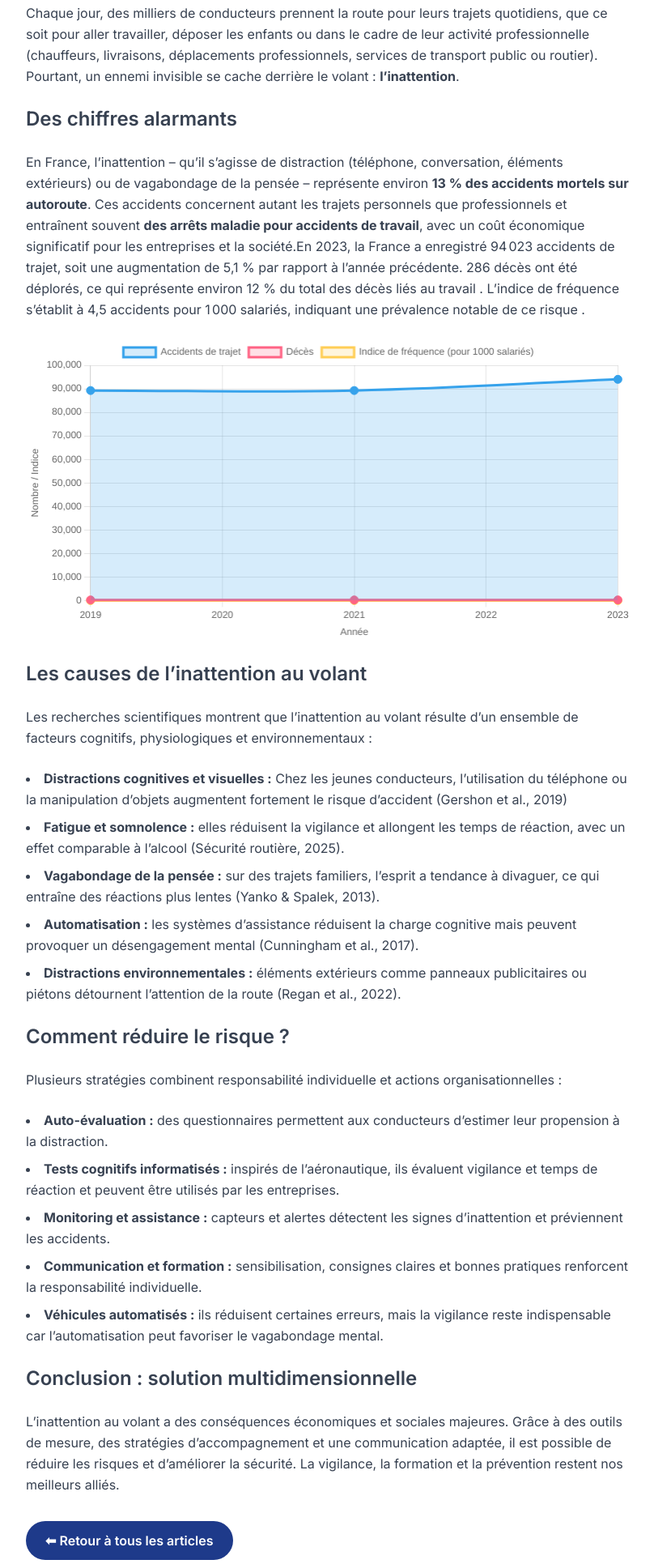
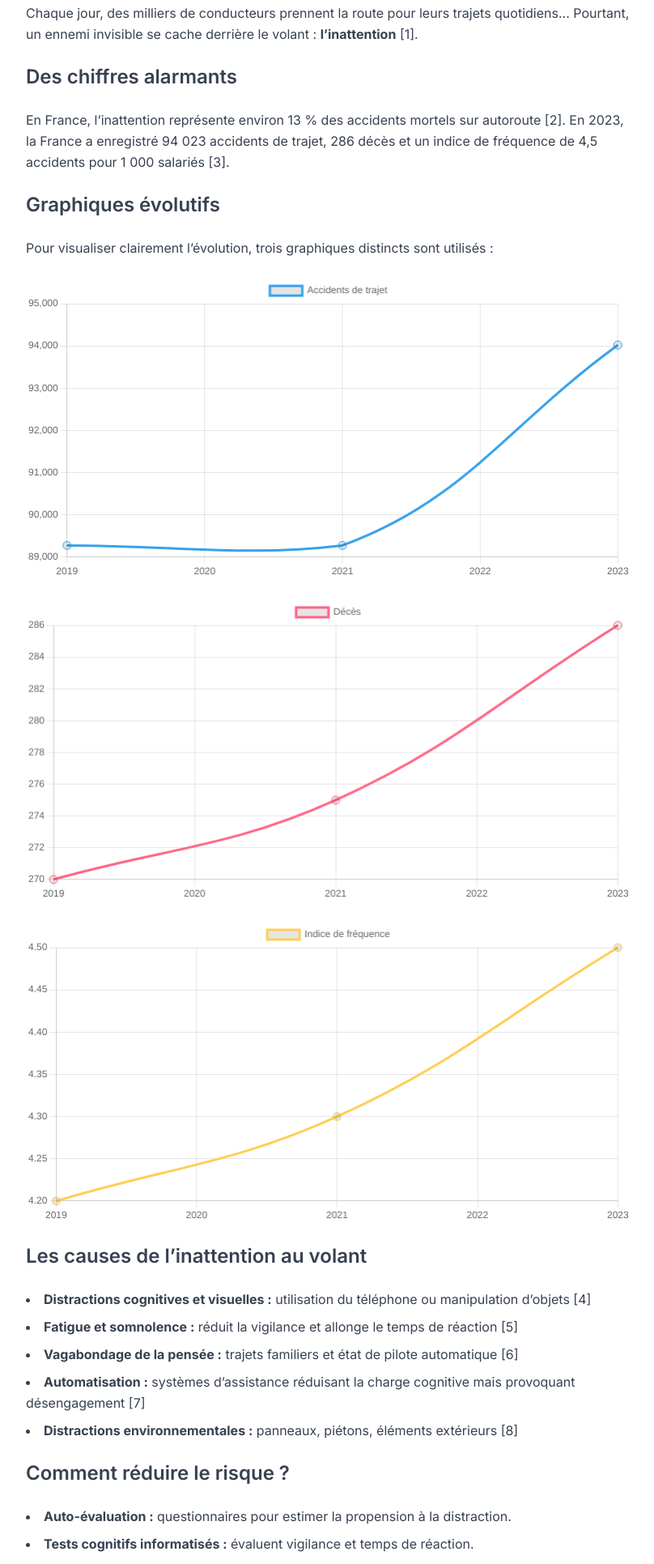
Before and after one commit to 4safeplus/4safeplus, a plain HTML site: page articles/inattention.html in a window 1280 px wide. Shown: the part 869-2800 px from the top of the page at 81% size, without its empty margins (24-832 px from the left). Drawn offline with nearby package versions, Linux system fonts and the light colour scheme.

Commit message:
Update inattention.html

```diff
--- a/articles/inattention.html
+++ b/articles/inattention.html
@@ -44,107 +44,66 @@
     <img src="../images/hero2.jpg" alt="Inattention au volant" class="w-full rounded-lg mb-6 object-cover">
 
     <article class="space-y-6 text-gray-700 leading-relaxed">
-      <p>Chaque jour, des milliers de conducteurs prennent la route pour leurs trajets quotidiens, que ce soit pour aller travailler, déposer les enfants ou dans le cadre de leur activité professionnelle (chauffeurs, livraisons, déplacements professionnels, services de transport public ou routier). Pourtant, un ennemi invisible se cache derrière le volant : <strong>l’inattention</strong>.</p>
+      <p>Chaque jour, des milliers de conducteurs prennent la route pour leurs trajets quotidiens... Pourtant, un ennemi invisible se cache derrière le volant : <strong>l’inattention</strong> [1].</p>
 
       <h3 class="text-2xl font-semibold">Des chiffres alarmants</h3>
-      <p>En France, l’inattention – qu’il s’agisse de distraction (téléphone, conversation, éléments extérieurs) ou de vagabondage de la pensée – représente environ <strong>13 % des accidents mortels sur autoroute</strong>. Ces accidents concernent autant les trajets personnels que professionnels et entraînent souvent <strong>des arrêts maladie pour accidents de travail</strong>,
-        avec un coût économique significatif pour les entreprises et la société.En 2023, la France a enregistré 94 023 accidents de trajet, soit une augmentation de 5,1 % par rapport à l’année précédente. 286 décès ont été déplorés, ce qui représente environ 12 % du total des décès liés au travail .
-        L’indice de fréquence s’établit à 4,5 accidents pour 1 000 salariés, indiquant une prévalence notable de ce risque .</p>
-      <canvas id="accidentsGraph" class="w-full h-64"></canvas>
+      <p>En France, l’inattention représente environ 13 % des accidents mortels sur autoroute [2]. En 2023, la France a enregistré 94 023 accidents de trajet, 286 décès et un indice de fréquence de 4,5 accidents pour 1 000 salariés [3].</p>
 
-      <!-- Nouvelle section causes -->
+      <h3 class="text-2xl font-semibold">Graphiques évolutifs</h3>
+      <p>Pour visualiser clairement l’évolution, trois graphiques distincts sont utilisés :</p>
+      <canvas id="accidentsGraph" class="w-full h-64 mb-6"></canvas>
+      <canvas id="decesGraph" class="w-full h-64 mb-6"></canvas>
+      <canvas id="indiceGraph" class="w-full h-64 mb-6"></canvas>
+
       <h3 class="text-2xl font-semibold">Les causes de l’inattention au volant</h3>
-      <p>Les recherches scientifiques montrent que l’inattention au volant résulte d’un ensemble de facteurs cognitifs, physiologiques et environnementaux :</p>
       <ul class="list-disc list-inside space-y-2">
-        <li><strong>Distractions cognitives et visuelles :</strong> Chez les jeunes conducteurs, l’utilisation du téléphone ou la manipulation d’objets augmentent fortement le risque d’accident (Gershon et al., 2019) </li>
-        <li><strong>Fatigue et somnolence :</strong> elles réduisent la vigilance et allongent les temps de réaction, avec un effet comparable à l’alcool (Sécurité routière, 2025).</li>
-        <li><strong>Vagabondage de la pensée :</strong> sur des trajets familiers, l’esprit a tendance à divaguer, ce qui entraîne des réactions plus lentes (Yanko & Spalek, 2013).</li>
-        <li><strong>Automatisation :</strong> les systèmes d’assistance réduisent la charge cognitive mais peuvent provoquer un désengagement mental (Cunningham et al., 2017).</li>
-        <li><strong>Distractions environnementales :</strong> éléments extérieurs comme panneaux publicitaires ou piétons détournent l’attention de la route (Regan et al., 2022).</li>
+        <li><strong>Distractions cognitives et visuelles :</strong> utilisation du téléphone ou manipulation d’objets [4]</li>
+        <li><strong>Fatigue et somnolence :</strong> réduit la vigilance et allonge le temps de réaction [5]</li>
+        <li><strong>Vagabondage de la pensée :</strong> trajets familiers et état de pilote automatique [6]</li>
+        <li><strong>Automatisation :</strong> systèmes d’assistance réduisant la charge cognitive mais provoquant désengagement [7]</li>
+        <li><strong>Distractions environnementales :</strong> panneaux, piétons, éléments extérieurs [8]</li>
       </ul>
 
       <h3 class="text-2xl font-semibold">Comment réduire le risque ?</h3>
-      <p>Plusieurs stratégies combinent responsabilité individuelle et actions organisationnelles :</p>
       <ul class="list-disc list-inside space-y-2">
-        <li><strong>Auto-évaluation :</strong> des questionnaires permettent aux conducteurs d’estimer leur propension à la distraction.</li>
-        <li><strong>Tests cognitifs informatisés :</strong> inspirés de l’aéronautique, ils évaluent vigilance et temps de réaction et peuvent être utilisés par les entreprises.</li>
-        <li><strong>Monitoring et assistance :</strong> capteurs et alertes détectent les signes d’inattention et préviennent les accidents.</li>
-        <li><strong>Communication et formation :</strong> sensibilisation, consignes claires et bonnes pratiques renforcent la responsabilité individuelle.</li>
-        <li><strong>Véhicules automatisés :</strong> ils réduisent certaines erreurs, mais la vigilance reste indispensable car l’automatisation peut favoriser le vagabondage mental.</li>
+        <li><strong>Auto-évaluation :</strong> questionnaires pour estimer la propension à la distraction.</li>
+        <li><strong>Tests cognitifs informatisés :</strong> évaluent vigilance et temps de réaction.</li>
+        <li><strong>Monitoring et assistance :</strong> capteurs et alertes détectant l’inattention.</li>
+        <li><strong>Communication et formation :</strong> sensibilisation et bonnes pratiques.</li>
+        <li><strong>Véhicules automatisés :</strong> vigilance indispensable malgré l’automatisation.</li>
       </ul>
 
       <h4 class="text-2xl font-semibold">Conclusion : solution multidimensionnelle</h4>
-      <p>L’inattention au volant a des conséquences économiques et sociales majeures. Grâce à des outils de mesure, des stratégies d’accompagnement et une communication adaptée, il est possible de réduire les risques et d’améliorer la sécurité. La vigilance, la formation et la prévention restent nos meilleurs alliés.</p>
+      <p>La vigilance, la formation et la prévention restent nos meilleurs alliés.</p>
     </article>
-
-    <div class="mt-8">
-      <a href="../articles.html" class="inline-block px-6 py-3 bg-blue-900 text-white rounded-full font-semibold hover:bg-blue-800 transition">⬅ Retour à tous les articles</a>
-    </div>
   </section>
 
   <!-- Sidebar Droite -->
   <aside class="space-y-6">
-
-    <!-- Newsletter -->
-    <div class="bg-white shadow-lg rounded-xl p-6 text-sm">
-      <h3 class="text-xl font-bold text-blue-700 mb-2">Abonnez-vous à notre newsletter</h3>
-      <p class="text-gray-700 mb-4">Recevez nos articles et actualités directement dans votre boîte mail.</p>
-      <form id="newsletterForm" class="flex flex-col gap-2">
-        <input type="email" name="email" placeholder="Votre email" required class="px-3 py-2 border rounded w-full text-sm">
-        <label class="flex items-center gap-2 text-gray-600 text-xs">
-          <input type="checkbox" name="consent" required>
-          J’accepte de recevoir la newsletter et la <a href="/politique.html" class="underline">politique de confidentialité</a>.
-        </label>
-        <button type="submit" class="bg-blue-600 text-white px-4 py-2 rounded hover:bg-blue-700 transition text-sm">
-          S'abonner
-        </button>
-      </form>
-      <p id="newsletterMessage" class="text-green-600 mt-2 hidden text-xs">Merci pour votre abonnement !</p>
-    </div>
-
-    <!-- Sources -->
     <div class="bg-white shadow-lg rounded-xl p-6 text-sm">
       <h3 class="text-xl font-bold text-blue-700 mb-2">Sources</h3>
       <ul class="list-disc list-inside text-gray-700 space-y-1">
-        <li><a href="https://pubmed.ncbi.nlm.nih.gov/30799162/" target="_blank" class="underline hover:text-blue-600">Carney et al., 2019</a></li>
-        <li><a href="https://trid.trb.org/view/1248990" target="_blank" class="underline hover:text-blue-600">Sagberg, 2012</a></li>
-        <li><a href="https://pubmed.ncbi.nlm.nih.gov/23643937/" target="_blank" class="underline hover:text-blue-600">Lemercier & Cellier, 2008</a></li>
-        <li><a href="https://ietresearch.onlinelibrary.wiley.com/doi/10.1049/iet-its.2017.0232" target="_blank" class="underline hover:text-blue-600">de Winter et al., 2014</a></li>
-        <li><a href="https://link.springer.com/10.1007/978-3-030-23176-7_38-1" target="_blank" class="underline hover:text-blue-600">Regan et al., 2011</a></li>
+        <li><a href="https://www.securite-routiere.gouv.fr/" target="_blank" class="underline hover:text-blue-600">[1] Sécurité routière, 2025</a></li>
+        <li><a href="https://www.securite-routiere.gouv.fr/" target="_blank" class="underline hover:text-blue-600">[2] Statistiques accidents mortels</a></li>
+        <li><a href="https://www.securite-routiere.gouv.fr/" target="_blank" class="underline hover:text-blue-600">[3] Accidents de trajet et indice de fréquence</a></li>
+        <li><a href="https://pubmed.ncbi.nlm.nih.gov/30799162/" target="_blank" class="underline hover:text-blue-600">[4] Gershon et al., 2019</a></li>
+        <li><a href="https://www.securite-routiere.gouv.fr/" target="_blank" class="underline hover:text-blue-600">[5] Sécurité routière, fatigue et somnolence</a></li>
+        <li><a href="https://pubmed.ncbi.nlm.nih.gov/23643937/" target="_blank" class="underline hover:text-blue-600">[6] Yanko & Spalek, 2013</a></li>
+        <li><a href="https://ietresearch.onlinelibrary.wiley.com/doi/10.1049/iet-its.2017.0232" target="_blank" class="underline hover:text-blue-600">[7] Cunningham et al., 2017</a></li>
+        <li><a href="https://link.springer.com/10.1007/978-3-030-23176-7_38-1" target="_blank" class="underline hover:text-blue-600">[8] Regan et al., 2022</a></li>
       </ul>
     </div>
-
-    <!-- Outils recommandés -->
-    <div class="bg-white shadow-lg rounded-xl p-6 text-sm">
-      <h3 class="text-xl font-bold text-blue-700 mb-2">Outils</h3>
-      <ul class="list-disc list-inside text-gray-700 space-y-1">
-        <li><a href="https://www.example.com/questionnaire-vigilance" target="_blank" class="underline hover:text-blue-600">Questionnaires d’auto-évaluation vigilance</a></li>
-        <li><a href="https://www.example.com/tests-cognitifs" target="_blank" class="underline hover:text-blue-600">Tests cognitifs informatisés (temps de réaction)</a></li>
-        <li><a href="https://www.example.com/monitoring-alertes" target="_blank" class="underline hover:text-blue-600">Systèmes de monitoring et alertes conducteurs</a></li>
-      </ul>
-    </div>
-
   </aside>
 </main>
 
-<!-- Footer -->
 <footer class="bg-blue-900 text-white py-10 text-center">
   <p>&copy; 2025 4Safe+ - Tous droits réservés.</p>
-  <div class="flex justify-center mt-4 space-x-6">
-    <a href="https://www.tiktok.com" target="_blank" class="hover:text-green-400 text-2xl"><i class="fab fa-tiktok"></i></a>
-    <a href="https://www.linkedin.com" target="_blank" class="hover:text-green-400 text-2xl"><i class="fab fa-linkedin"></i></a>
-    <a href="https://www.instagram.com" target="_blank" class="hover:text-green-400 text-2xl"><i class="fab fa-instagram"></i></a>
-  </div>
 </footer>
 
-<script src="https://unpkg.com/aos@2.3.1/dist/aos.js"></script>
-<script>
-  AOS.init({ once:true });
-</script>
 <script src="https://cdn.jsdelivr.net/npm/chart.js"></script>
 <script>
-const ctx = document.getElementById('accidentsGraph').getContext('2d');
-const accidentsGraph = new Chart(ctx, {
+// Graphique accidents
+new Chart(document.getElementById('accidentsGraph').getContext('2d'), {
     type: 'line',
     data: {
         labels: ['2019', '2020', '2021', '2022', '2023'],
@@ -152,49 +111,45 @@ const accidentsGraph = new Chart(ctx, {
             label: 'Accidents de trajet',
             data: [89278, null, 89278, null, 94023],
             borderColor: 'rgba(54, 162, 235, 1)',
-            backgroundColor: 'rgba(54, 162, 235, 0.2)',
-            fill: true,
+            fill: false,
             tension: 0.4,
-            pointBackgroundColor: 'rgba(54, 162, 235, 1)',
             pointRadius: 5,
             spanGaps: true
-        },{
+        }]
+    }
+});
+
+// Graphique décès
+new Chart(document.getElementById('decesGraph').getContext('2d'), {
+    type: 'line',
+    data: {
+        labels: ['2019', '2020', '2021', '2022', '2023'],
+        datasets: [{
             label: 'Décès',
             data: [270, null, 275, null, 286],
             borderColor: 'rgba(255, 99, 132, 1)',
-            backgroundColor: 'rgba(255, 99, 132, 0.2)',
-            fill: true,
+            fill: false,
             tension: 0.4,
-            pointBackgroundColor: 'rgba(255, 99, 132, 1)',
-            pointRadius: 5,
-            spanGaps: true
-        },{
-            label: 'Indice de fréquence (pour 1000 salariés)',
-            data: [4.2, null, 4.3, null, 4.5],
-            borderColor: 'rgba(255, 206, 86, 1)',
-            backgroundColor: 'rgba(255, 206, 86, 0.2)',
-            fill: true,
-            tension: 0.4,
-            pointBackgroundColor: 'rgba(255, 206, 86, 1)',
             pointRadius: 5,
             spanGaps: true
         }]
-    },
-    options: {
-        responsive: true,
-        plugins: {
-            legend: { position: 'top' },
-            tooltip: { mode: 'index', intersect: false }
-        },
-        scales: {
-            y: {
-                beginAtZero: true,
-                title: { display: true, text: 'Nombre / Indice' }
-            },
-            x: {
-                title: { display: true, text: 'Année' }
-            }
-        }
+    }
+});
+
+// Graphique indice de fréquence
+new Chart(document.getElementById('indiceGraph').getContext('2d'), {
+    type: 'line',
+    data: {
+        labels: ['2019', '2020', '2021', '2022', '2023'],
+        datasets: [{
+            label: 'Indice de fréquence',
+            data: [4.2, null, 4.3, null, 4.5],
+            borderColor: 'rgba(255, 206, 86, 1)',
+            fill: false,
+            tension: 0.4,
+            pointRadius: 5,
+            spanGaps: true
+        }]
     }
 });
 </script>
```
